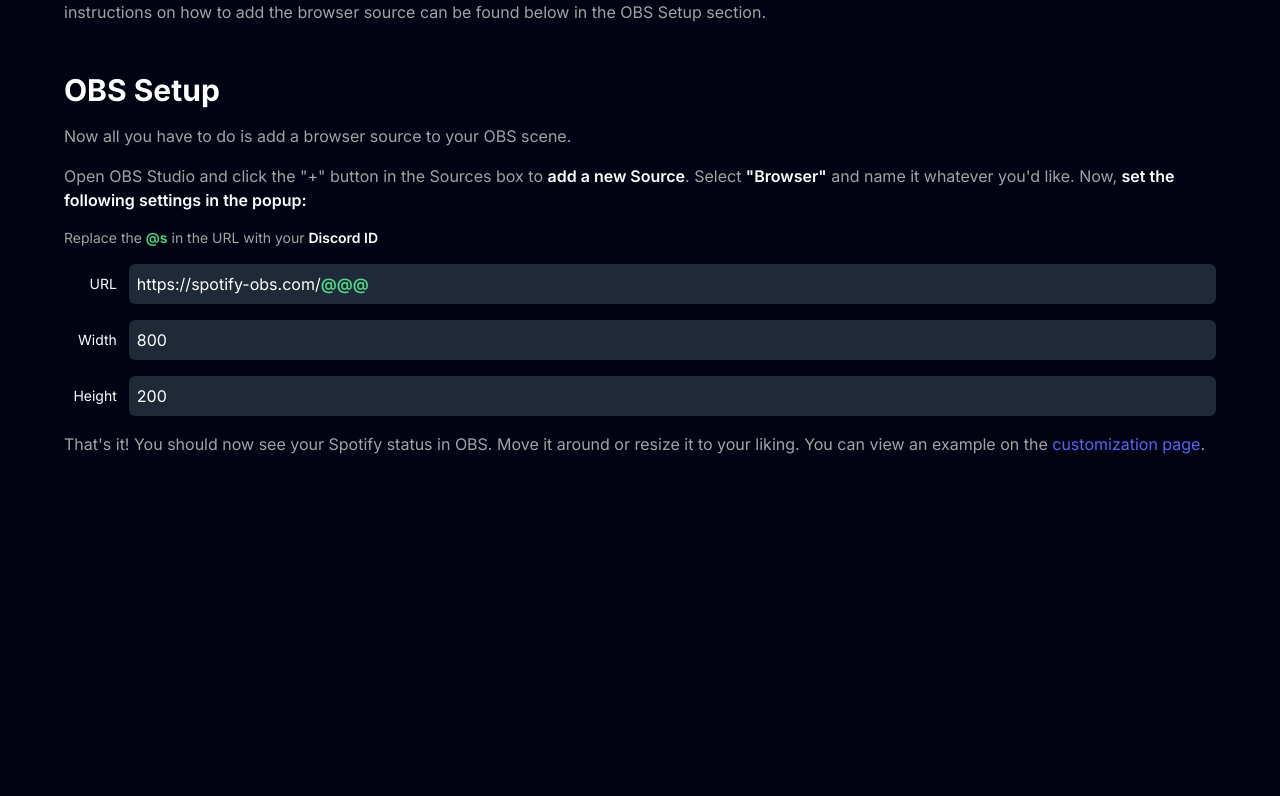
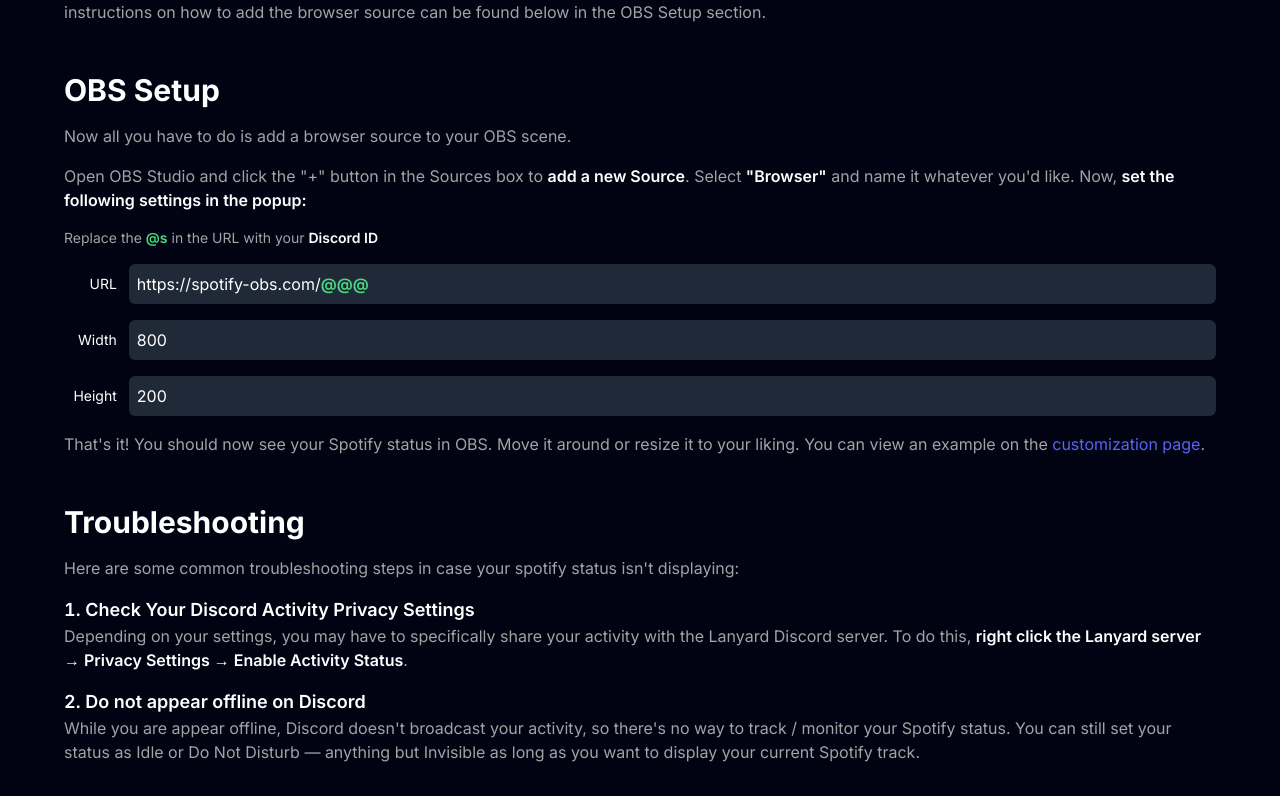
Before and after one commit to clxmente/spotify-obs, a Next.js app: page / in a window 1280 px wide. Shown: the part 1090-1886 px from the top of the page. Before the commit the page ends 1578 px from the top, so only its background shows below. Built offline with nearby package versions, Linux system fonts and the light colour scheme.

Commit message:
simple troubleshooting section

```diff
--- a/src/app/page.tsx
+++ b/src/app/page.tsx
@@ -137,6 +137,44 @@
                   .
                 </p>
               </section>
+              {/* troubleshooting */}
+              <section className="space-y-4">
+                <h2
+                  className="scroll-mt-[81px] text-3xl font-bold"
+                  id="troubleshooting"
+                >
+                  Troubleshooting
+                </h2>
+                <p className="text-neutral-400">
+                  Here are some common troubleshooting steps in case your
+                  spotify status isn&apos;t displaying:
+                </p>
+                <ol className="list-inside list-decimal space-y-4">
+                  <li className="text-lg font-semibold">
+                    Check Your Discord Activity Privacy Settings{" "}
+                    <p className="text-base font-normal text-neutral-400">
+                      Depending on your settings, you may have to specifically
+                      share your activity with the Lanyard Discord server. To do
+                      this,{" "}
+                      <span className="font-semibold text-white">
+                        right click the Lanyard server &rarr; Privacy Settings
+                        &rarr; Enable Activity Status
+                      </span>
+                      .
+                    </p>
+                  </li>
+                  <li className="text-lg font-semibold">
+                    Do not appear offline on Discord
+                    <p className="text-base font-normal text-neutral-400">
+                      While you are appear offline, Discord doesn&apos;t
+                      broadcast your activity, so there&apos;s no way to track /
+                      monitor your Spotify status. You can still set your status
+                      as Idle or Do Not Disturb — anything but Invisible as long
+                      as you want to display your current Spotify track.
+                    </p>
+                  </li>
+                </ol>
+              </section>
             </div>
           </section>
         </main>
--- a/src/components/mobile-nav.tsx
+++ b/src/components/mobile-nav.tsx
@@ -12,6 +12,7 @@
   CogIcon,
   MenuIcon,
   VideoIcon,
+  WrenchIcon,
   LayoutGridIcon,
   ChevronRightSquareIcon,
 } from "lucide-react";
@@ -88,6 +89,18 @@
               asChild
               onClick={() => setOpen(false)}
             >
+              <Link href="/#obs-setup">
+                <WrenchIcon className="mr-2 h-5 w-5" />
+                Troubleshooting
+              </Link>
+            </Button>
+
+            <Button
+              variant="glass"
+              className="h-14 w-full justify-start"
+              asChild
+              onClick={() => setOpen(false)}
+            >
               <Link href="/customize">
                 <CogIcon className="mr-2 h-5 w-5" />
                 Customize
--- a/src/components/nav.tsx
+++ b/src/components/nav.tsx
@@ -39,6 +39,12 @@
               OBS Setup
             </Link>
             <Link
+              href="/#troubleshooting"
+              className="font-semibold text-neutral-200 hover:text-neutral-300"
+            >
+              Troubleshooting
+            </Link>
+            <Link
               href="/customize"
               className="font-semibold text-neutral-200 hover:text-neutral-300"
             >
```
Also changed, not shown: 1 other file (tests, documents, lock files or other folders).
